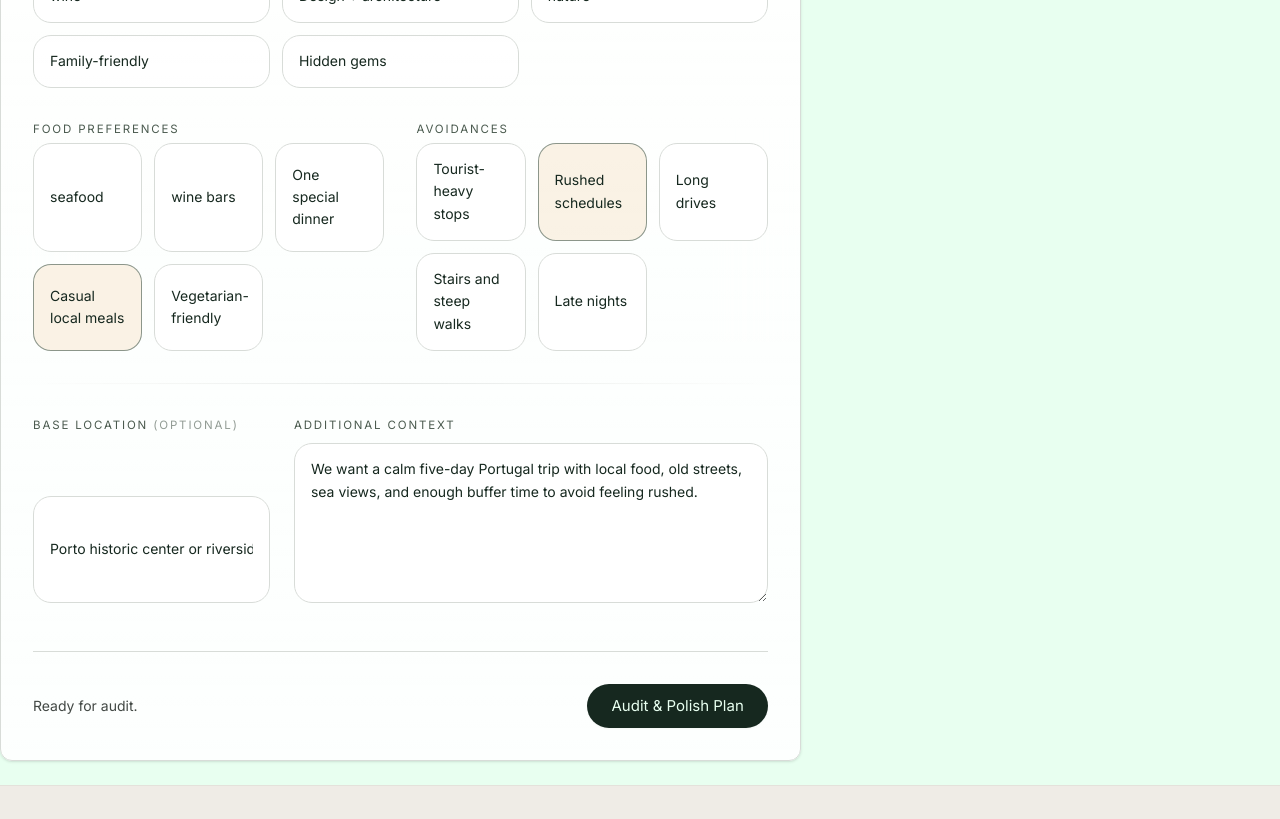
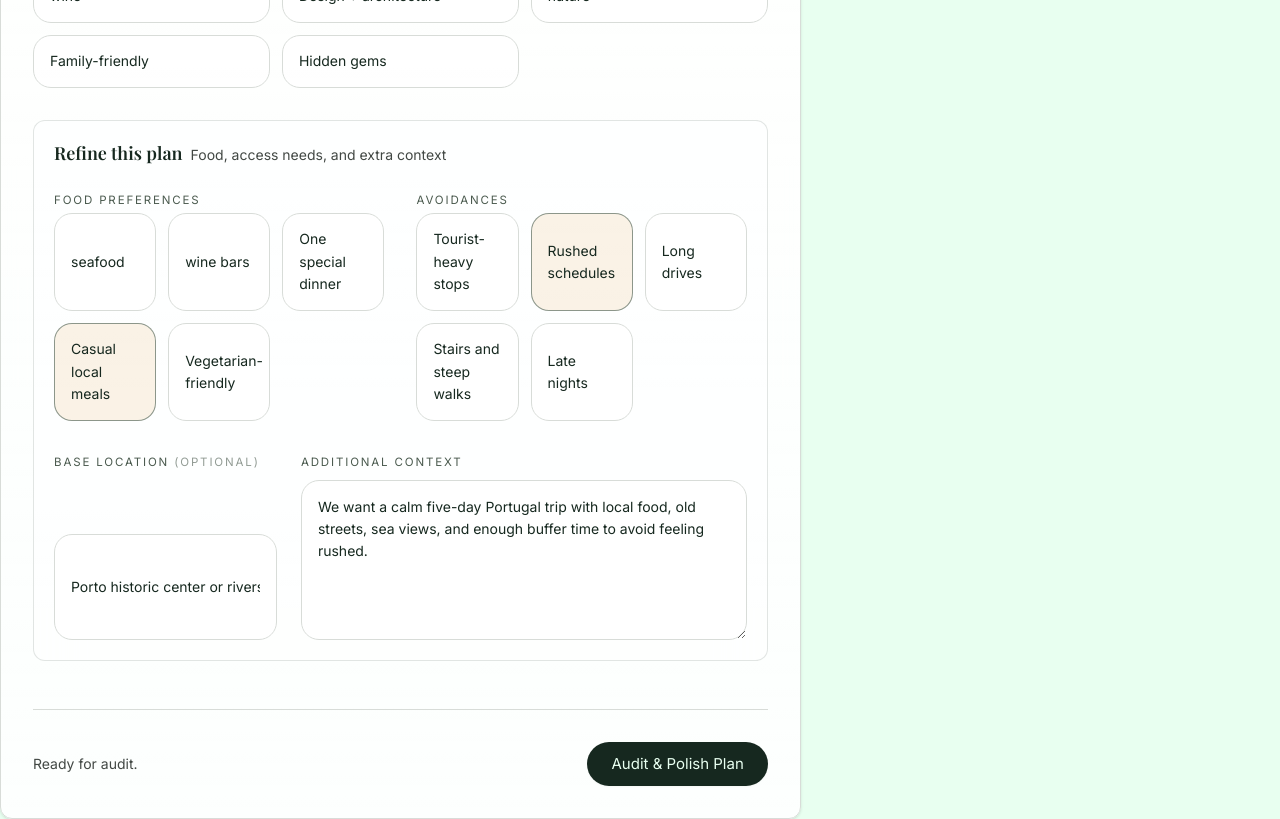
Before and after one commit to Dystx/Rota, a Next.js app in the folder apps/web/: page /trip/new in a window 1280 px wide. Shown: the part 1600-2419 px from the top of the page. Built offline with nearby package versions, Linux system fonts and the light colour scheme.

Commit message:
feat: make trip brief review choice led

```diff
--- a/apps/web/app/(app)/trip/new/page.tsx
+++ b/apps/web/app/(app)/trip/new/page.tsx
@@ -23,7 +23,7 @@ export default function NewTripPage() {
             className="w-full h-full bg-cover bg-center filter brightness-[0.85] contrast-110 saturate-110"
             style={{
               backgroundImage:
-                "url('https://lh3.googleusercontent.com/aida-public/AB6AXuCX3bKR-Xr7E_XjZsIHsO8GXIycFbn1UViEGxIXcvq3q5URIvlKF1tHXI8Q6I2K_aOmqDtA0I9xgu3nukH3AKzEV0E_ZVN-jTVndO-ZmUgFTgQ6Qja0ApRYSCmHU7_rtk4zuAXTpszEFhJntzw9Hc1PU-yQqKvq_VB1tCp5kV0RyNrRw34OBeBnei4hZhWWHXgKziQfaoH-stdy5vUUyvroiRc1Xl46gkiOU5z3CByCu7z7MeZue5KAtydhEggtzf5NL-NDqysiKt-S')",
+                "url('/hero/portugal-coast-golden-hour.svg')",
             }}
           />
           <div className="absolute inset-0 bg-gradient-to-t from-background via-transparent to-transparent opacity-80" />
--- a/apps/web/app/(app)/trip/new/trip-brief-form.tsx
+++ b/apps/web/app/(app)/trip/new/trip-brief-form.tsx
@@ -15,6 +15,7 @@ import {
   avoidanceOptions
 } from "@repo/types";
 import { Button, Card, CardContent, CardHeader, CardTitle } from "@repo/ui";
+import { TripBriefReview } from "./trip-brief-review";
 
 type FormState = {
   destinationCountry: "portugal";
@@ -75,13 +76,12 @@ function briefToFormState(brief: TripBrief): FormState {
   };
 }
 
-function parseBriefFromQuery(raw: string | null): TripBrief | null {
+function parseBriefFromQuery(raw: string | null): Partial<TripBrief> | null {
   if (!raw) return null;
   try {
     const decoded = decodeURIComponent(raw);
     const parsed = JSON.parse(decoded) as unknown;
-    const result = TripBriefSchema.safeParse(parsed);
-    return result.success ? result.data : null;
+    return parsed && typeof parsed === "object" ? parsed as Partial<TripBrief> : null;
   } catch {
     return null;
   }
@@ -118,7 +118,7 @@ function normalizeErrors(issues: FieldErrors) {
   return Object.values(issues).filter(Boolean).length;
 }
 
-export function TripBriefForm() {
+function TripBriefManualForm() {
   const router = useRouter();
   const searchParams = useSearchParams();
   const incomingBrief = parseBriefFromQuery(searchParams.get("brief"));
@@ -384,6 +384,14 @@ export function TripBriefForm() {
               error={errors.interests}
             />
 
+            <details className="group rounded-xl border border-olive-light/15 bg-white/35 p-5" open={!prefilled}>
+              <summary className="cursor-pointer list-none font-headline-sm text-headline-sm text-primary focus-visible:outline-none focus-visible:ring-2 focus-visible:ring-ochre-light rounded-sm">
+                Refine this plan
+                <span className="ml-2 font-body-md text-body-md text-on-surface-variant">
+                  Food, access needs, and extra context
+                </span>
+              </summary>
+              <div className="mt-6 grid gap-8">
                 <div className="grid gap-8 lg:grid-cols-2">
                   <CheckboxGroup
                     label="Food preferences"
@@ -400,9 +408,6 @@ export function TripBriefForm() {
                     error={errors.avoidances}
                   />
                 </div>
-
-            <div className="h-px bg-gradient-to-r from-transparent via-[var(--color-border)] to-transparent opacity-60" />
-
                 <div className="grid gap-6 md:grid-cols-[1fr_2fr]">
                   <div className="rota-form-field">
                     <label htmlFor="accommodationLocation" className="rota-form-label">
@@ -439,6 +444,8 @@ export function TripBriefForm() {
                     {errors.rawBrief ? <p className="rota-form-error" id="rawBrief-error" role="alert">{errors.rawBrief}</p> : null}
                   </div>
                 </div>
+              </div>
+            </details>
 
             <div className="flex items-center justify-between gap-4 border-t border-[var(--color-border)] pt-8 mt-4">
               <p className="text-on-surface-variant leading-loose text-sm font-medium" role="status" aria-live="polite">
@@ -469,6 +476,12 @@ export function TripBriefForm() {
       )}
     </div>
   );
+}
+
+export function TripBriefForm() {
+  const searchParams = useSearchParams();
+  const incomingBrief = parseBriefFromQuery(searchParams.get("brief"));
+  return incomingBrief ? <TripBriefReview initialBrief={incomingBrief} /> : <TripBriefManualForm />;
 }
 
 export function TripBriefFormBoundary() {
--- /dev/null
+++ b/apps/web/app/(app)/trip/new/trip-brief-review.tsx
@@ -0,0 +1,43 @@
+"use client";
+
+import React, { useState } from "react";
+import { useRouter } from "next/navigation";
+import { TripBriefSchema, type TripBrief, interestOptions, paceOptions, transportModes, portugalRegions } from "@repo/types";
+import { Button, Card, CardContent, CardHeader, CardTitle, ChoiceCard, ChoiceChipGroup, OptionSheet } from "@repo/ui";
+
+const labels: Record<string, string> = { portugal: "Portugal", "mid-range": "Mid-range", "train-and-transfers": "Train + transfers", "no-car": "No car", "rental-car": "Rental car", calm: "Calm" };
+const label = (value: string) => labels[value] ?? value.replace(/-/g, " ").replace(/\b\w/g, (c) => c.toUpperCase());
+
+export function TripBriefReview({ initialBrief }: { initialBrief: Partial<TripBrief> }) {
+  const router = useRouter();
+  const [draft, setDraft] = useState<Record<string, unknown>>({ ...initialBrief });
+  const [sheet, setSheet] = useState<string | null>(null);
+  const [refineOpen, setRefineOpen] = useState(false);
+  const [message, setMessage] = useState("");
+  const [busy, setBusy] = useState(false);
+  const update = (key: string, value: unknown) => setDraft((d) => ({ ...d, [key]: value }));
+  const result = TripBriefSchema.safeParse(draft);
+  const missing = ["destinationCountry", "regions", "tripLengthDays", "travelersCount", "travelerType", "budgetLevel", "pace", "interests", "transportMode", "rawBrief"].find((key) => {
+    const value = draft[key];
+    return value === undefined || value === "" || (Array.isArray(value) && value.length === 0);
+  });
+  async function submit() {
+    if (!result.success) { setMessage("Choose the highlighted missing values before submitting."); setSheet(missing ?? null); return; }
+    setBusy(true); setMessage("");
+    try {
+      const response = await fetch("/api/trips", { method: "POST", headers: { "Content-Type": "application/json" }, body: JSON.stringify(result.data) });
+      const payload = await response.json() as { tripId?: string; message?: string; error?: { message?: string } };
+      if (!response.ok) { setMessage(payload.error?.message ?? payload.message ?? "Could not save the trip brief yet."); return; }
+      setMessage("Trip brief saved. Opening the draft route…"); if (payload.tripId) router.push(`/trip/${payload.tripId}`);
+    } catch { setMessage("The draft trip request failed before the server responded."); } finally { setBusy(false); }
+  }
+  const rows: Array<[string, string, string]> = [["Destination", "destinationCountry", label(String(draft.destinationCountry ?? "Choose destination"))], ["Regions", "regions", Array.isArray(draft.regions) ? draft.regions.map(String).map(label).join(", ") : "Choose regions"], ["Dates", "dates", draft.startDate && draft.endDate ? `${draft.startDate} → ${draft.endDate}` : "Flexible dates"], ["Trip length", "tripLengthDays", draft.tripLengthDays ? `${draft.tripLengthDays} days` : "Choose duration"], ["Transport", "transportMode", draft.transportMode ? label(String(draft.transportMode)) : "Choose transport"], ["Pace", "pace", draft.pace ? label(String(draft.pace)) : "Choose pace"], ["Interests", "interests", Array.isArray(draft.interests) ? draft.interests.map(String).map(label).join(", ") : "Choose interests"]];
+  return <div className="grid gap-6" data-testid="trip-brief-review"><Card><CardHeader><CardTitle>Review your trip brief</CardTitle><p className="text-sm text-on-surface-variant">We carried your planner choices forward. Change only what needs attention.</p></CardHeader><CardContent><div className="grid gap-2">{rows.map(([title, key, value]) => <button key={key} type="button" onClick={() => setSheet(key)} className="flex min-h-14 items-center justify-between rounded-lg border p-4 text-left"><span><span className="block text-xs uppercase tracking-wider text-on-surface-variant">{title}</span><span>{value}</span></span><span aria-hidden>✎</span></button>)}</div><button type="button" className="mt-6 text-sm underline" onClick={() => setRefineOpen((v) => !v)} aria-expanded={refineOpen}>Refine this plan</button>{refineOpen ? <div className="mt-4 rounded-lg border p-4 text-sm">Food preferences, avoidances, accommodation, and additional context can be refined here.</div> : null}<p role="status" aria-live="polite" className="mt-5 text-sm">{message || (result.success ? "Ready for audit." : "Some choices still need your attention.")}</p><Button type="button" onClick={() => void submit()} disabled={busy} className="mt-4">{busy ? "Auditing…" : "Audit & Polish Plan"}</Button></CardContent></Card>
+    <OptionSheet open={sheet === "transportMode"} title="Choose transport" onClose={() => setSheet(null)}><ChoiceChipGroup label="Transport" multiple={false} selected={draft.transportMode ? [String(draft.transportMode)] : []} onChange={(v) => { if (v[0]) update("transportMode", v[0]); setSheet(null); }} options={transportModes.map((v) => ({ value: v, label: label(v) }))} /></OptionSheet>
+    <OptionSheet open={sheet === "pace"} title="Choose pace" onClose={() => setSheet(null)}><ChoiceChipGroup label="Pace" multiple={false} selected={draft.pace ? [String(draft.pace)] : []} onChange={(v) => { if (v[0]) update("pace", v[0]); setSheet(null); }} options={paceOptions.map((v) => ({ value: v, label: label(v) }))} /></OptionSheet>
+    <OptionSheet open={sheet === "destinationCountry"} title="Choose destination" onClose={() => setSheet(null)}><ChoiceCard id="destination-portugal" name="destination" value="portugal" label="Portugal" description="A considered route through Portugal." selected={draft.destinationCountry === "portugal"} onSelect={(v) => { update("destinationCountry", v); setSheet(null); }} /></OptionSheet>
+    <OptionSheet open={sheet === "regions"} title="Choose regions" onClose={() => setSheet(null)}><ChoiceChipGroup label="Regions" multiple selected={Array.isArray(draft.regions) ? draft.regions.map(String) : []} onChange={(v) => update("regions", v)} options={portugalRegions.map((v) => ({ value: v, label: label(v) }))} /></OptionSheet>
+    <OptionSheet open={sheet === "interests"} title="Choose interests" onClose={() => setSheet(null)}><ChoiceChipGroup label="Interests" multiple selected={Array.isArray(draft.interests) ? draft.interests.map(String) : []} onChange={(v) => update("interests", v)} options={interestOptions.map((v) => ({ value: v, label: label(v) }))} /></OptionSheet>
+    <OptionSheet open={sheet === "tripLengthDays"} title="How long is the trip?" onClose={() => setSheet(null)}><ChoiceChipGroup label="Trip length" multiple={false} selected={draft.tripLengthDays ? [String(draft.tripLengthDays)] : []} onChange={(v) => { if (v[0]) update("tripLengthDays", Number(v[0])); setSheet(null); }} options={[3, 5, 7, 10, 14].map((v) => ({ value: String(v), label: `${v} days` }))} /></OptionSheet>
+  </div>;
+}
```
Also changed, not shown: 1 other file (tests, documents, lock files or other folders). Lines whose indentation alone changed are shown as unchanged.
